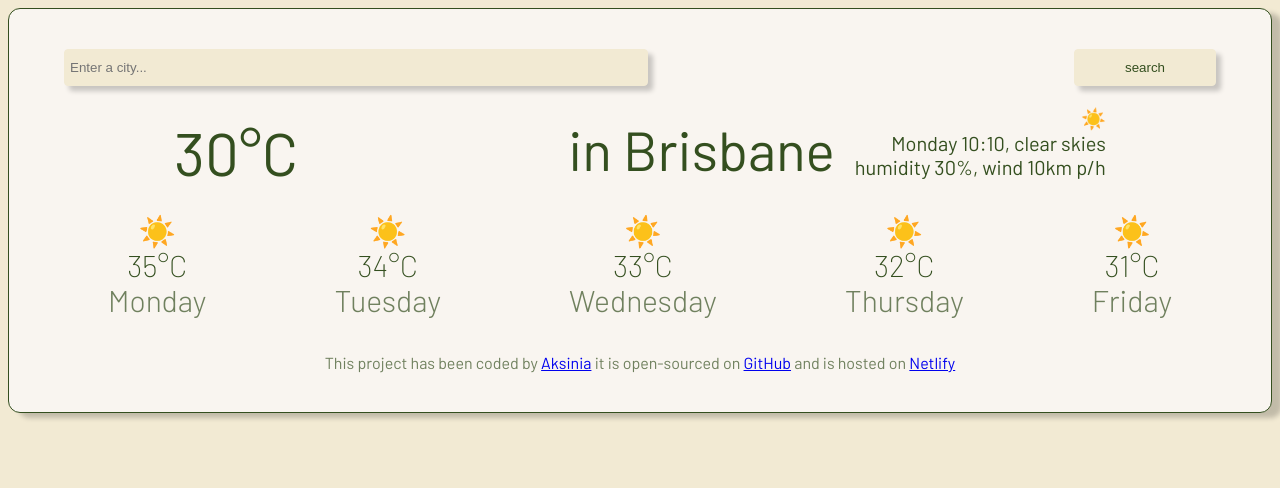
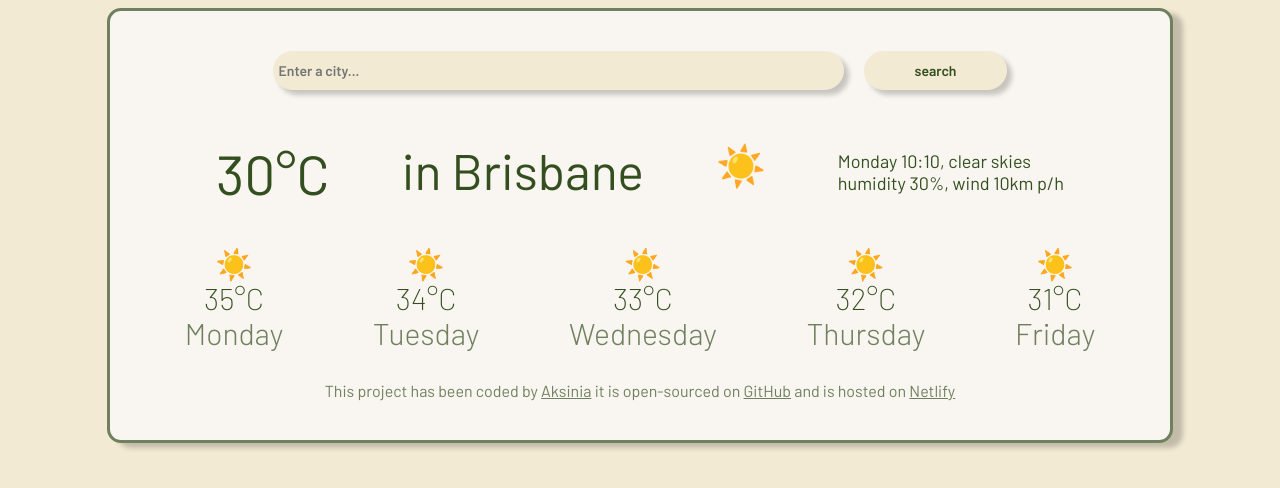
Before and after one commit to Aksinister/Temperature-Display-SPA, a plain HTML site: page source/index.html in a window 1280 px wide. Drawn offline with Linux system fonts and the light colour scheme.

Commit message:
Polishing up the CSS and HTML
I cleaned up my code a bit, though it can always be better. I will be cleaning it up further later.

I changed the shape of the search bar and search button and added a background colour transition for when it is clicked.

I have run into an issue where I am unable to change the colour of the text in the search bar. I am able to manipulate its weight or font size and other font related variables, but cannot manipulate the colour. I have inspected the code on the webpage. The inspect function displays the text as being the colour I chose but in reality the text remains a grey colour.

ah well. I shall figure it out when I next have time. When that time comes I will also be fixing the netlify link. Not now.

```diff
--- a/source/index.html
+++ b/source/index.html
@@ -24,16 +24,14 @@
         </form>
       </header>
       <main>
-        <section>
-          <div class="current-temp">30°C</div>
-          <div class="city-and-stats">
-            <div class="city">in Brisbane</div>
-            <div class="stats">
-              ☀️<br />
-              Monday 10:10, clear skies <br />
-              humidity 30%, wind 10km p/h
-            </div>
-          </div>
+        <section class="temp-city-and-stats">
+          <span class="current-temp">30°C</span>
+          <span class="city">in Brisbane</span>
+          <span class="emoji">☀️</span>
+          <span class="stats">
+            Monday 10:10, clear skies <br />
+            humidity 30%, wind 10km p/h
+          </span>
         </section>
         <div class="days-container">
           <div class="days-row">
--- a/source/style.css
+++ b/source/style.css
@@ -6,72 +6,98 @@ body {
 .main-container {
   background-color: #f9f5f0;
   color: #344f1f;
+  display: block;
   margin: 0 auto;
   padding: 30px;
-  border: 1px solid #344f1f;
-  border-radius: 12px;
+  max-width: 1000px;
+  border: 3px solid #6f805e;
+  border-radius: 14px;
   box-shadow: 10px 5px 5px rgba(0, 0, 0, 0.2);
   position: flex;
 }
 form {
   display: flex;
-  justify-content: space-between;
-  text-align: center;
+  justify-content: center;
   margin: 0 auto;
   padding: 10px 15px;
 }
+input[type="search"]:focus {
+  background-color: #6f805e;
+  color: #f9f5f0;
+  border: 1px solid #6f805e;
+  outline: none;
+  padding: 10px 400px 10px 5px;
+}
+input[type="search"] {
+  transition: all 200ms ease-in-out;
+  color: #344f1f;
+}
+
 .search-input-bar {
-  color: #344f1f;
+  font-family: "Barlow", sans-serif;
+  font-size: 14px;
+  font-weight: 600;
+  color: #344f1f !important;
   background-color: #f2ead3;
   border: 1px solid #f2ead3;
-  border-radius: 4px;
+  border-radius: 40px;
   margin: 0px 10px;
   padding: 10px 400px 10px 5px;
   box-shadow: 5px 5px 5px rgba(0, 0, 0, 0.2);
 }
 .search-input-button {
+  font-family: "Barlow", sans-serif;
+  font-size: 14px;
+  font-weight: 600;
   color: #344f1f;
   text-align: center;
   background-color: #f2ead3;
   border: 1px solid #f2ead3;
-  border-radius: 4px;
+  border-radius: 40px;
   margin: 0px 10px;
   padding: 10px 50px;
   box-shadow: 5px 5px 5px rgba(0, 0, 0, 0.2);
+  transition: all 200ms ease-in-out;
+}
+.search-input-button:hover {
+  color: #f9f5f0;
+  background-color: #6f805e;
+  border-color: #6f805e;
+  cursor: pointer;
 }
 section {
   display: flex;
+  justify-content: center;
+}
+.temp-city-and-stats {
+  display: flexbox;
   flex-direction: row;
+  margin: 0 auto;
+  padding: 40px 40px;
 }
 .current-temp {
-  font-size: 60px;
-  display: block;
-  margin: 0 auto;
-  padding: 20px 10px;
-}
-.city-and-stats {
-  display: flex;
-  flex-direction: row;
-  margin: 0 auto;
-  text-align: right;
-}
-.city {
   font-size: 55px;
   display: block;
   margin: 0 auto;
-  padding: 20px 10px;
+}
+.city {
+  font-size: 50px;
+  display: block;
+  margin: 0 auto;
+}
+.emoji {
+  font-size: 40px;
+  display: block;
+  margin: 0 auto;
 }
 .stats {
-  font-size: 20px;
+  font-size: 18px;
   display: block;
   margin: 0 auto;
-  padding: 10px;
-}
-.days-container {
-  display: flexbox;
+  position: relative;
+  top: 10px;
 }
 .days-row {
-  padding: 5px;
   display: flex;
   flex-direction: row;
 }
@@ -85,12 +111,20 @@ section {
 }
 .day-text {
   font-weight: 300;
-  color: rgba(52, 79, 31, 0.7);
+  color: #6f805e;
 }
 footer {
-  color: rgba(52, 79, 31, 0.7);
+  color: #6f805e;
   display: block;
   margin: 0 auto;
   text-align: center;
   padding: 30px 5px 10px 5px;
 }
+
+a:visited {
+  color: #344f1f;
+}
+
+a {
+  color: #6f805e;
+}
```
